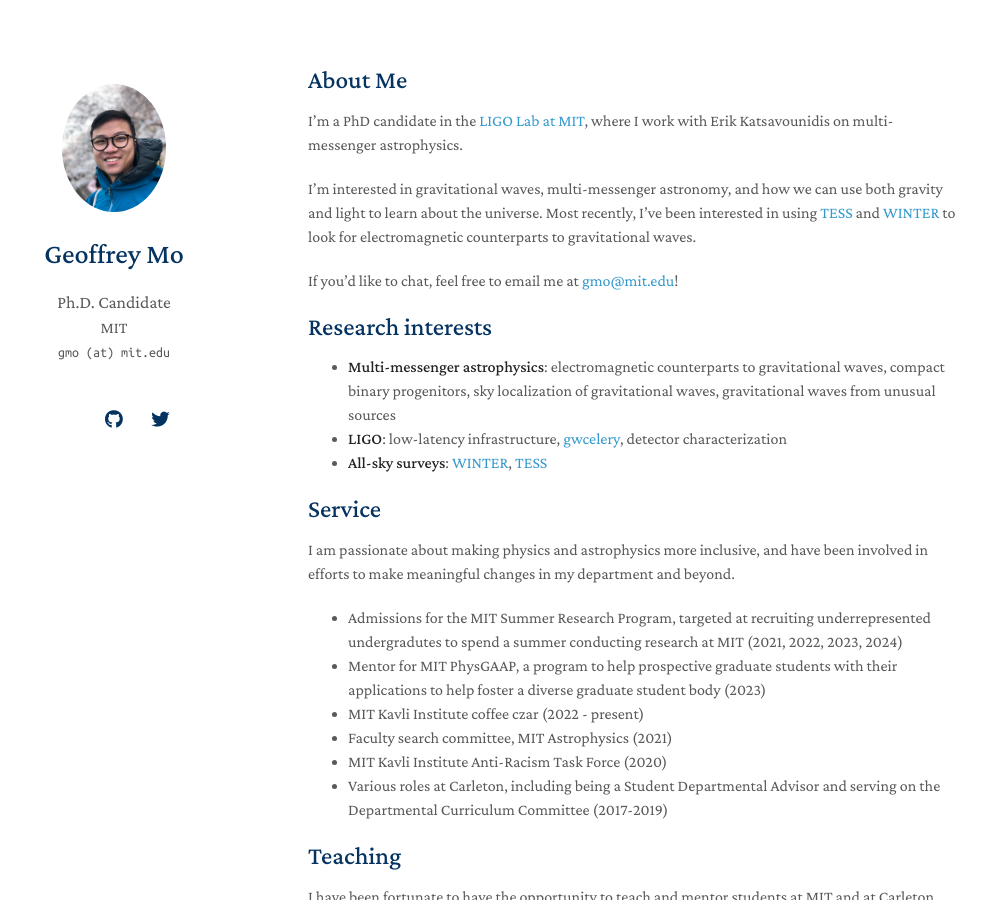
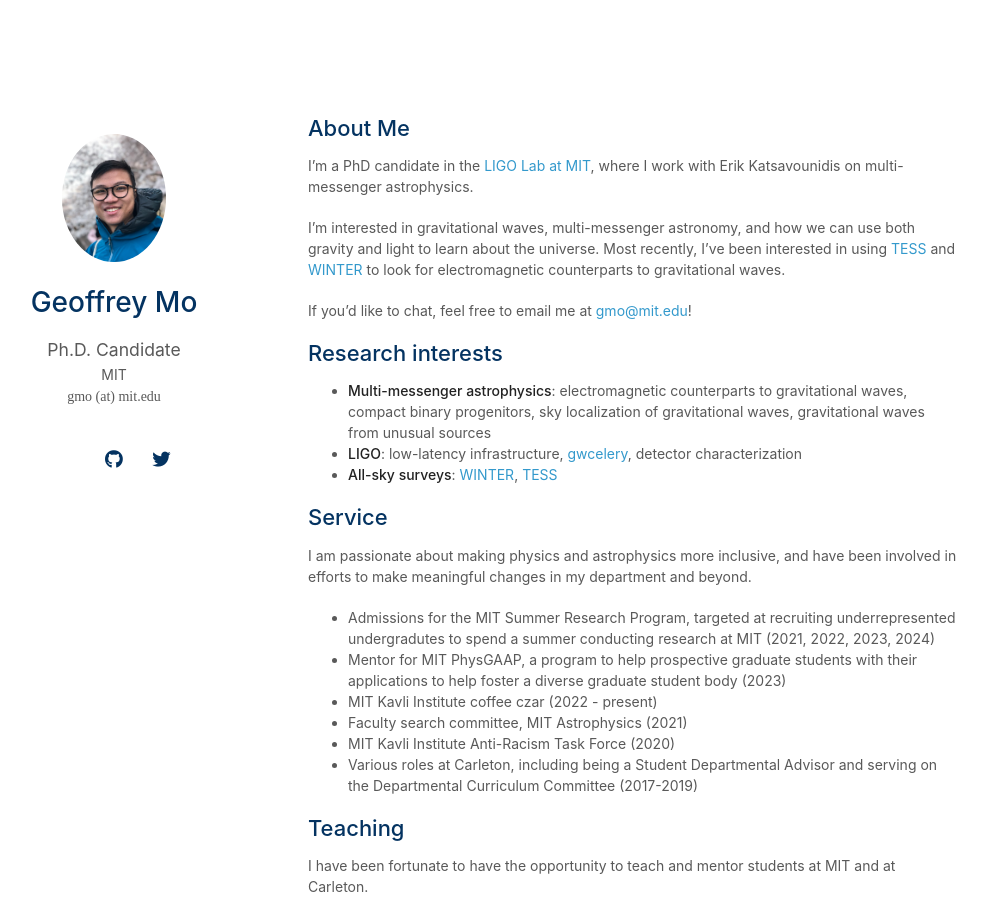
Before and after one commit to geoffreymo/geoffreymo.github.io, a Jekyll site: the page built from index.md, in a window 1280 px wide and 900 px high. Shown: the whole window, without its empty margins (162-1149 px from the left). Built offline with Jekyll 4.4.1, drawn with Linux system fonts in a browser that asks for light colours; nearby versions of some CDN libraries; a style sheet for code colours, icons or effects is not loaded; our own code applies the rules of GitHub Pages for plain Markdown files.

Commit message:
try sans serif

```diff
--- a/_config.yml
+++ b/_config.yml
@@ -32,7 +32,7 @@ auto_dark_mode: true
 
 # Font
 # You can use this option to choose between Serif or Sans Serif fonts.
-font: "Serif" # or "Sans Serif"
+font: "Sans Serif" # or "Serif"
 
 # Google Analytics ID
 # Please remove this if you don't use Google Analytics
```
